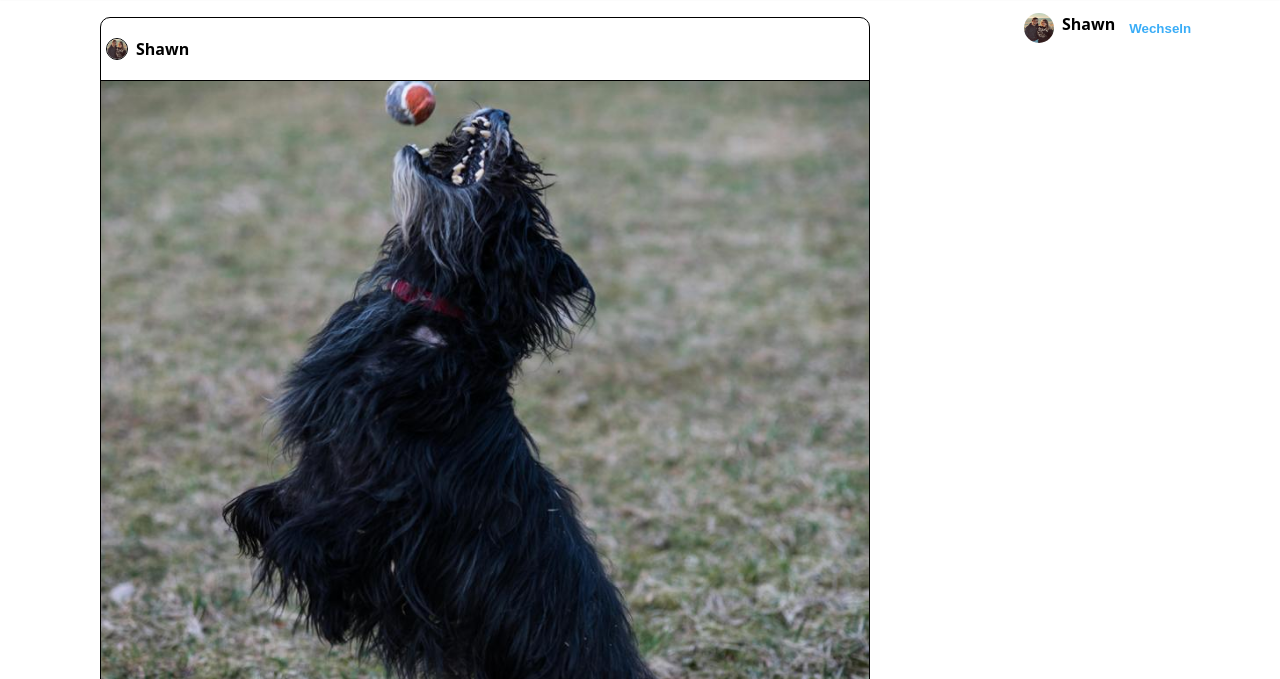
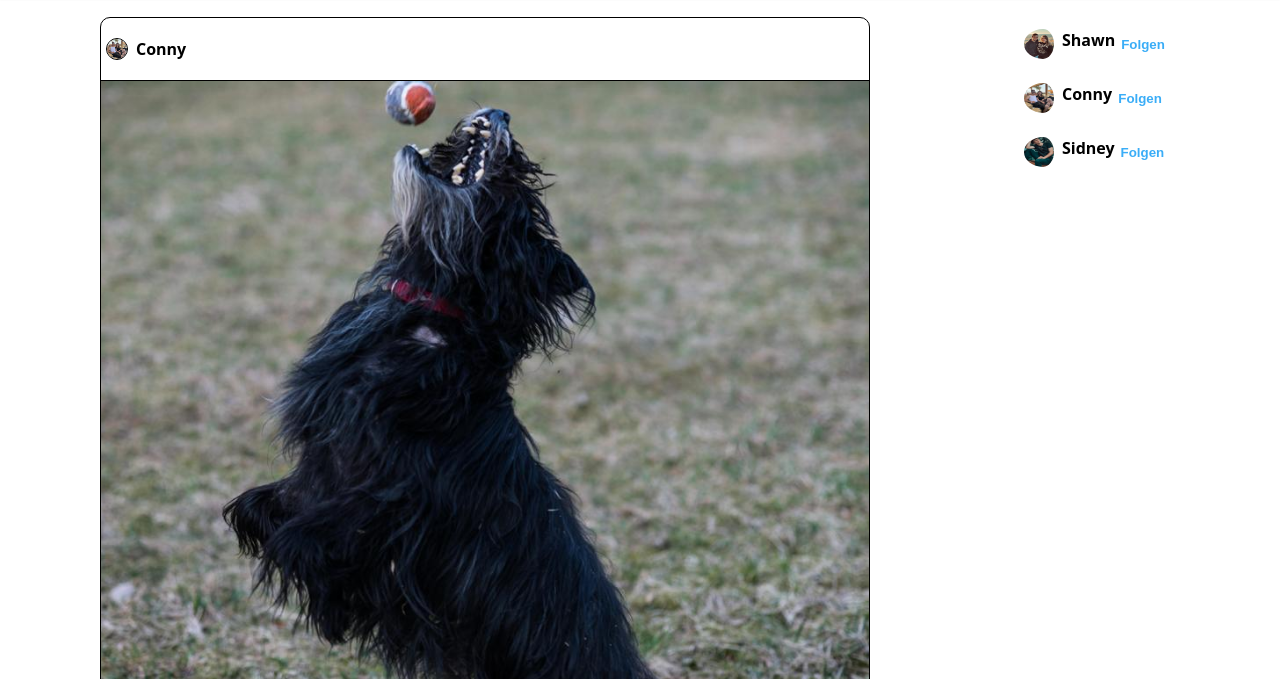
Before and after one commit to ShawnKastner/Instagram, a plain HTML site: page index.html in a window 1280 px wide. Shown: the part 87-766 px from the top of the page. Drawn offline with Linux system fonts and the light colour scheme.

Commit message:
add profiles right and followButton

```diff
--- a/index.html
+++ b/index.html
@@ -1,5 +1,6 @@
 <!DOCTYPE html>
 <html lang="en">
+
 <head>
     <meta charset="UTF-8">
     <meta http-equiv="X-UA-Compatible" content="IE=edge">
@@ -10,10 +11,13 @@
     <link rel="stylesheet" href="style.css">
 
 </head>
+
 <body onload="show()">
     <header>
-        <a href="index.html"><h1>Instagram</h1></a>
-        <input id="search" placeholder="Suche">
+        <a href="index.html">
+            <h1>Instagram</h1>
+        </a>
+        <input placeholder="Suche">
         <div class="headerIcons">
             <img src="img/compass.ico">
             <img src="img/share.ico">
@@ -22,10 +26,8 @@
     </header>
 
     <div id="postContent"></div>
-    <div class="profileContent" id="profiles">
-        <img class="profileImgRight" src="img/shawnProfile.jpg"><span><b>Shawn</b></span>
-        <button class="followButton"><b>Wechseln</b></button>
-    </div>
+    <div class="profileContent" id="profiles"></div>
 
 </body>
+
 </html>
--- a/script.js
+++ b/script.js
@@ -1,51 +1,97 @@
 let posts = [{
-    'author': 'Shawn',
-    'profileImg': 'img/shawnProfile.jpg',
+    'author': 'Conny',
+    'profileImg': 'img/connyProfile.jpeg',
     'image': 'img/maja2.jpg',
     'description': 'Selten aber wahr, Maja springt nach einem Ball',
     'location': 'Bamberg',
     'likes': 'Gefällt 133 Mal'
 },
-{'author': 'Shawn',
-'profileImg': 'img/shawnProfile.jpg',
+{
+    'author': 'Sidney',
+    'profileImg': 'img/sidneyProfile.jpg',
+    'image': 'img/sonnenuntergang.jpg',
+    'description': 'Sonnenuntergang über der Wüste, in Ägypten',
+    'location': 'Ägypten',
+    'likes': 'Gefällt 470 Mal'
+},
+{
+    'author': 'Conny',
+    'profileImg': 'img/connyProfile.jpeg',
     'image': 'img/maja6.jpg',
     'description': 'Maja beim Springen',
     'location': 'Bamberg',
     'likes': 'Gefällt 56 Mal'
 },
-{'author': 'Shawn',
+{
+    'author': 'Shawn',
     'profileImg': 'img/shawnProfile.jpg',
     'image': 'img/shiva&maja.jpg',
     'description': 'Shiva und Maja zusammen auf der Altenburg auf dem Turm',
     'location': 'Altenburg Bamberg',
     'likes': 'Gefällt 34 Mal'
 },
-{'author': 'Shawn',
+{
+    'author': 'Sidney',
+    'profileImg': 'img/sidneyProfile.jpg',
+    'image': 'img/brandenburgerTor.jpg',
+    'description': 'Das Brandenburger Tor in Berlin',
+    'location': 'Berlin',
+    'likes': 'Gefällt 123 Mal'
+},
+{
+    'author': 'Shawn',
     'profileImg': 'img/shawnProfile.jpg',
     'image': 'img/shiva9.jpg',
     'description': 'Shiva in ihrem Körbchen',
     'location': 'Bamberg',
     'likes': 'Gefällt 225 Mal'
 },
-{'author': 'Shawn',
+{
+    'author': 'Shawn',
     'profileImg': 'img/shawnProfile.jpg',
     'image': 'img/shiva10.jpg',
     'description': 'Da will man einmal ein ordentliches Foto und der Hund macht quatsch',
     'location': 'Bamberg',
     'likes': 'Gefällt 260 Mal'
+}];
+
+let profiles = [{
+    'author': 'Shawn',
+    'img': 'img/shawnProfile.jpg'
 },
-];
+{
+    'author': 'Conny',
+    'img': 'img/connyProfile.jpeg'
+},
+{
+    'author': 'Sidney',
+    'img': 'img/sidneyProfile.jpg'
+}
+]
 
 function show() {
-    showR();
     showProfiles();
-}
-
-function showR() {
     for (let i = 0; i < posts.length; i++) {
         const element = posts[i];
 
-        document.getElementById('postContent').innerHTML += /*html*/`
+        document.getElementById('postContent').innerHTML += showTemplate(element);
+    }
+}
+
+function showProfiles() {
+    for (let i = 0; i < profiles.length; i++) {
+        const profile = profiles[i];
+
+        document.getElementById('profiles').innerHTML += profilesTemplate(profile, i);
+    }
+}
+
+function follow(i) {
+    document.getElementById(`followButton${i}`).innerHTML = /*html*/`<span class="clickFollow"><b>Gefolgt</b></span>`;
+}
+
+function showTemplate(element) {
+    return /*html*/`
     <div class="postContent">
         <div class="headline">
             <img class="profileImg" src="${element['profileImg']}">
@@ -66,4 +112,11 @@ function showR() {
         </div>
     </div>`;
 }
+
+function profilesTemplate(profile, i) {
+    return /*html*/`
+    <div class="profileContainer">
+        <img class="profileImgRight" src="${profile['img']}"><span><b>${profile['author']}</b></span>
+        <button onclick="follow(${i})" id="followButton${i}" class="followButton"><b>Folgen</b></button>
+    </div>`;
 }
--- a/style.css
+++ b/style.css
@@ -3,6 +3,10 @@
     font-style: normal;
     src: local(''),
         url('font/DancingScript-Bold.ttf') format('ttf'),
+        url('font/DancingScript-Medium.ttf') format('ttf'),
+        url('font/DancingScript-Regular.ttf') format('ttf'),
+        url('font/DancingScript-SemiBold.ttf') format('ttf'),
+        url('font/DancingScript-VariableFont_wght.ttf') format('ttf'),
 }
 
 body {
@@ -129,16 +133,23 @@ header a {
     height: 30px;
     width: 30px;
     border-radius: 100%;
+    padding-right: 8px;
 }
 
 .profileContent {
     width: 20%;
     display: flex;
     justify-content: flex-start;
+    flex-direction: column;
     position: absolute;
     top: 100px;
     right: 0;
     gap: 8px;
+}
+
+.profileContainer {
+    display: flex;
+    margin-top: 16px;
 }
 
 .followButton {
@@ -150,3 +161,7 @@ header a {
 .followButton:hover {
     cursor: pointer;
 }
+
+.clickFollow {
+    color: grey;
+}
```
Also changed, not shown: img/brandenburgerTor.jpg (added), img/connyProfile.jpeg (added), img/sidneyProfile.jpg (added), img/sonnenuntergang.jpg (added). Lines whose indentation alone changed are shown as unchanged.
